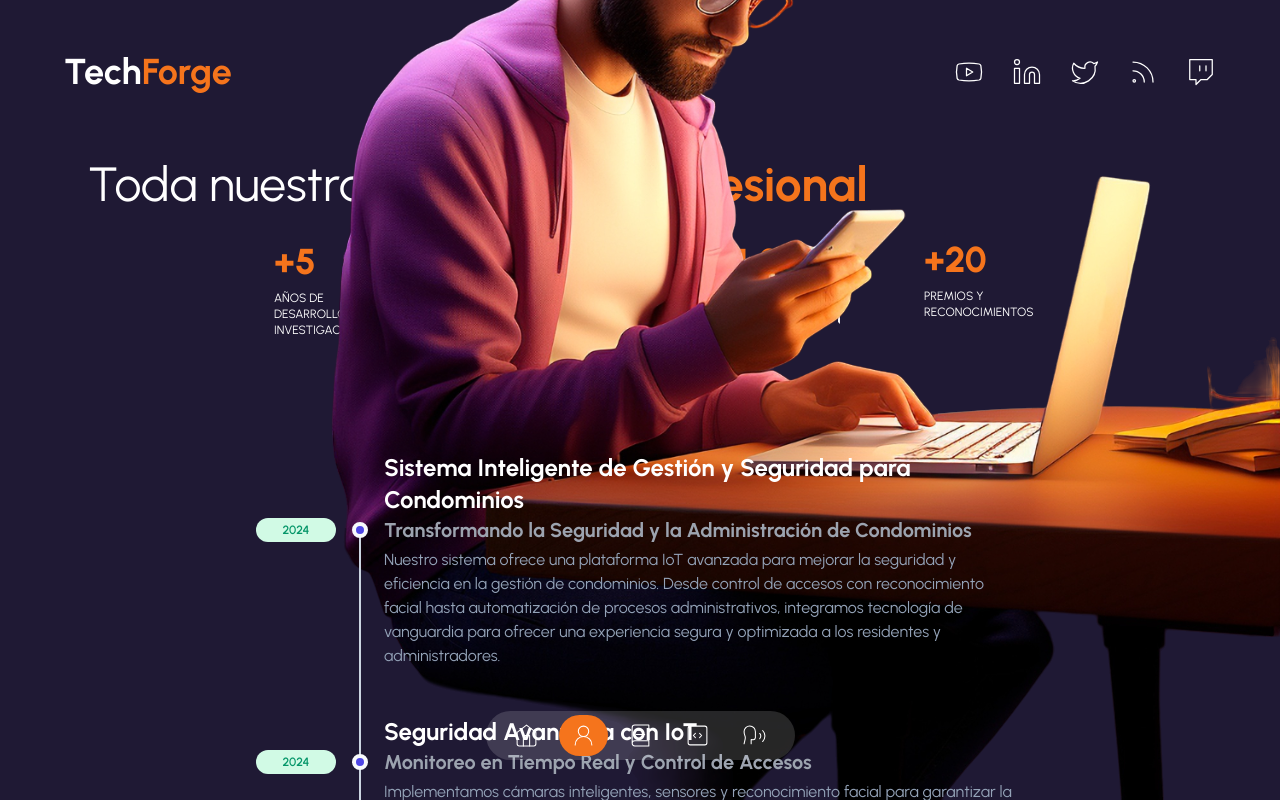
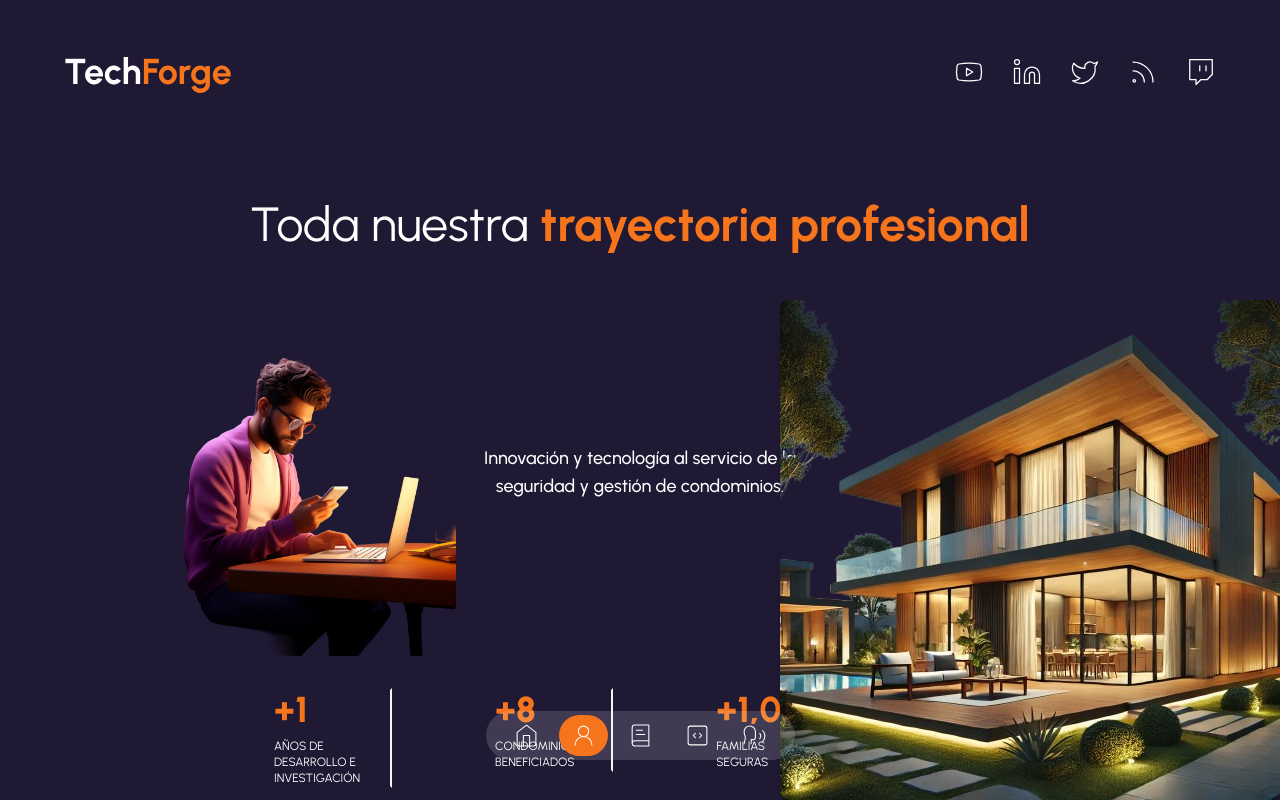
Before and after one commit to Dilanapm/techforge-page, a Next.js app: page /about-me in a window 1280 px wide. Shown: the top 800 px of the page. Built offline with nearby package versions, Linux system fonts and the light colour scheme.

Commit message:
ultimo cambio

```diff
--- a/app/(routes)/about-me/page.tsx
+++ b/app/(routes)/about-me/page.tsx
@@ -1,5 +1,6 @@
 "use client"
 
+import { ImageDisplay } from "@/components/ImageDisplay";
 import { Avatar } from "@/components/avatar";
 import ContainerPage from "@/components/container-page";
 import CounterServices from "@/components/counter-services";
@@ -11,16 +12,45 @@ const AboutMePage = () => {
         <>
             <TransitionPage />
             <ContainerPage>
-                <Avatar />
-                <h1 className="text-2xl leading-tight text-center md:text-left md:text-5xl md:mt-10">
-                    Toda nuestra{' '}
-                    <span className="font-bold text-secondary">
-                        trayectoria profesional
-                    </span>
-                </h1>
+
+                {/* Texto en el centro */}
+                <div className="flex flex-col items-center text-center my-10">
+                    <h1 className="text-2xl leading-tight text-center md:text-5xl md:mt-10">
+                        Toda nuestra{' '}
+                        <span className="font-bold text-secondary">
+                            trayectoria profesional
+                        </span>
+                    </h1>
+                </div>
+
+                {/* Contenedor de imágenes abajo */}
+                <div className="flex flex-col md:flex-row items-center justify-between mt-10">
+
+                    {/* Avatar a la izquierda */}
+                    <div className="w-1/3 flex justify-start">
+                        <Avatar />
+                    </div>
+
+                    {/* Texto al centro en pantallas grandes */}
+                    <div className="w-1/3 text-center hidden md:block">
+                        <p className="text-lg font-medium">
+                            Innovación y tecnología al servicio de la seguridad y gestión de condominios.
+                        </p>
+                    </div>
+
+                    {/* Imagen a la derecha */}
+                    <div className="w-1/3 flex justify-end">
+                        <ImageDisplay
+                            src="/image-9.png"
+                            alt="Imagen representativa"
+                            width={500}
+                            height={300}
+                            animated={true}
+                        />
+                    </div>
+                </div>
 
                 <CounterServices />
-
                 <TimeLine />
 
             </ContainerPage>
--- a/app/(routes)/services/page.tsx
+++ b/app/(routes)/services/page.tsx
@@ -13,7 +13,7 @@ const ServicesPage = () => {
             <div className="grid items-center justify-center h-screen max-w-5xl gap-6 mx-auto md:grid-cols-2">
                 <div className="max-w-[450px]">
 
-                    <h1 className="text-2xl leading-tight text-center md:text-left md:text-4xl md:mb-5">Mis <span className="font-bold text-secondary"> servicios.</span></h1>
+                    <h1 className="text-2xl leading-tight text-center md:text-left md:text-4xl md:mb-5">Nuestros <span className="font-bold text-secondary"> servicios.</span></h1>
                     <p className="mb-3 text-xl text-gray-300"> Ofrecemos un <strong>sistema inteligente de gestión y seguridad</strong> diseñado para condominios,
                         proporcionando <strong>control de acceso avanzado, monitoreo en tiempo real y alertas automáticas</strong>
                         para garantizar la protección de residentes y visitantes. Utilizando tecnologías como
--- /dev/null
+++ b/components/ImageDisplay.tsx
@@ -0,0 +1,44 @@
+"use client"
+
+import Image from "next/image";
+import { MotionTransition } from "./transition-component";
+
+interface ImageDisplayProps {
+    src: string;
+    alt: string;
+    width?: number;
+    height?: number;
+    className?: string;
+    animated?: boolean;
+}
+
+export function ImageDisplay({
+    src,
+    alt,
+    width = 500,
+    height = 300,
+    className = "",
+    animated = false
+}: ImageDisplayProps) {
+    const imageElement = (
+        <Image
+            src={src}
+            alt={alt}
+            width={width}
+            height={height}
+            className={`rounded-lg shadow-lg ${className}`}
+        />
+    );
+
+    return (
+        <div className="flex justify-center my-6">
+            {animated ? (
+                <MotionTransition position="bottom" className="bottom-0 right-0 hidden md:inline-block md:absolute">
+                    {imageElement}
+                </MotionTransition>
+            ) : (
+                imageElement
+            )}
+        </div>
+    );
+}
--- a/components/avatar.tsx
+++ b/components/avatar.tsx
@@ -1,14 +1,18 @@
-
 "use client"
 
 import Image from "next/image";
-
 import { MotionTransition } from "./transition-component";
 
 export function Avatar() {
     return (
-        <MotionTransition position="bottom" className="bottom-0 right-0 hidden md:inline-block md:absolute ">
-            <Image src="/avatar-1.png" width="400" height="400" className="w-full h-full " alt="Particles " />
+        <MotionTransition position="bottom" className="relative hidden md:inline-block self-start">
+            <Image
+                src="/avatar-1.png"
+                width={400}
+                height={300}
+                className="w-full h-full"
+                alt="Particles"
+            />
         </MotionTransition>
-    )
+    );
 }
--- a/data.tsx
+++ b/data.tsx
@@ -117,18 +117,15 @@ export const dataAboutPage = [
 export const dataCounter = [
     {
         id: 0,
-        endCounter: 10,
-        text: "Años de experiencia",
-        endCounter: 5,
+        endCounter: 1,
         text: "Años de desarrollo e investigación",
         lineRight: true,
         lineRightMobile: true,
     },
+
     {
         id: 1,
-        endCounter: 80,
-        text: "Clientes satisfechos",
-        endCounter: 50,
+        endCounter: 8,
         text: "Condominios beneficiados",
         lineRight: true,
         lineRightMobile: false,
@@ -136,49 +133,68 @@ export const dataCounter = [
     {
         id: 2,
         endCounter: 1,
-        text: "Proyectos finalizados",
-        endCounter: 1000,
-        text: "Usuarios protegidos",
+        endCounter: 1088,
+        text: "familias seguras",
         lineRight: true,
         lineRightMobile: true,
     },
     {
         id: 3,
-        endCounter: 30,
         text: "Premios ganadores",
-        endCounter: 20,
+        endCounter: 1,
         text: "Premios y reconocimientos",
         lineRight: false,
         lineRightMobile: false,
     },
 ];
 
+
 export const serviceData = [
     {
-        icon: <Crop />,
+        icon: <HomeIcon />,
         title: "Administración de Condominios",
         description: "Gestión integral de condominios, incluyendo mantenimiento, pagos y control de residentes.",
     },
     {
-        icon: <Pencil />,
-        title: "Diseño web",
-        description: "Diseño creativo y profesional de interfaces web intuitivas y atractivas, centradas en la experiencia del usuario",
+        icon: <UserRound />,
+        title: "Control de Residentes",
+        description: "Registro y administración de propietarios e inquilinos con acceso seguro a información relevante.",
     },
     {
-        icon: <Computer />,
+        icon: <Graph />,
+        title: "Gestión de Pagos",
+        description: "Administración de cuotas, generación de estados de cuenta y control de pagos en línea.",
+    },
+    {
+        icon: <BookText />,
+        title: "Gestión de Documentos",
+        description: "Almacenamiento y administración de documentos importantes como normativas, contratos y actas.",
+    },
+    {
+        icon: <Speech />,
         title: "Notificaciones y Comunicaciones",
         description: "Envío de avisos, recordatorios y noticias a los residentes de manera rápida y eficiente.",
     },
     {
-        icon: <Book />,
-        title: "Copywriting",
-        description: "Creación de contenido persuasivo y atractivo que capta la atención de tu audiencia",
+        icon: <Shield />,
+        title: "Seguridad y Control de Acceso",
+        description: "Registro de visitas, control de accesos y monitoreo de seguridad dentro del condominio.",
     },
     {
-        icon: <Rocket />,
-        title: "SEO",
-        description: "Optimización de tu presencia en línea mediante estrategias de SEO avanzadas, ",
+        icon: <Camera />,
+        title: "Monitoreo y Vigilancia",
+        description: "Supervisión en tiempo real de cámaras de seguridad y control de eventos en el condominio.",
     },
+    {
+        icon: <Key />,
+        title: "Gestión de Llaves y Accesos",
+        description: "Control y administración de llaves digitales y accesos restringidos en el condominio.",
+    },
+    {
+        icon: <Support />,
+        title: "Soporte y Atención al Cliente",
+        description: "Atención y solución de problemas relacionados con la administración del condominio.",
+    }
 ];
 
 export const dataPortfolio = [
```
Also changed, not shown: public/home-4.png, public/image-9.png (added).
